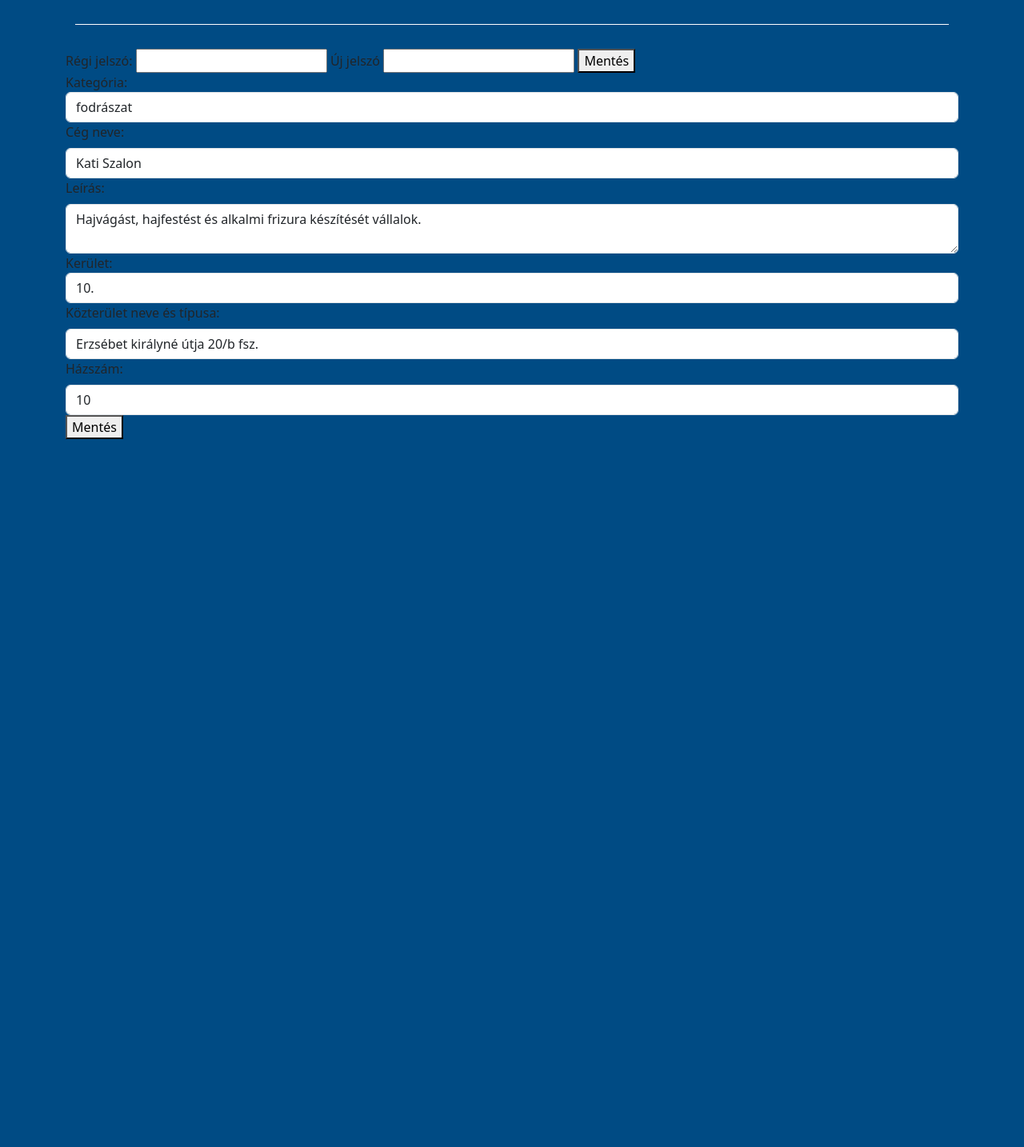
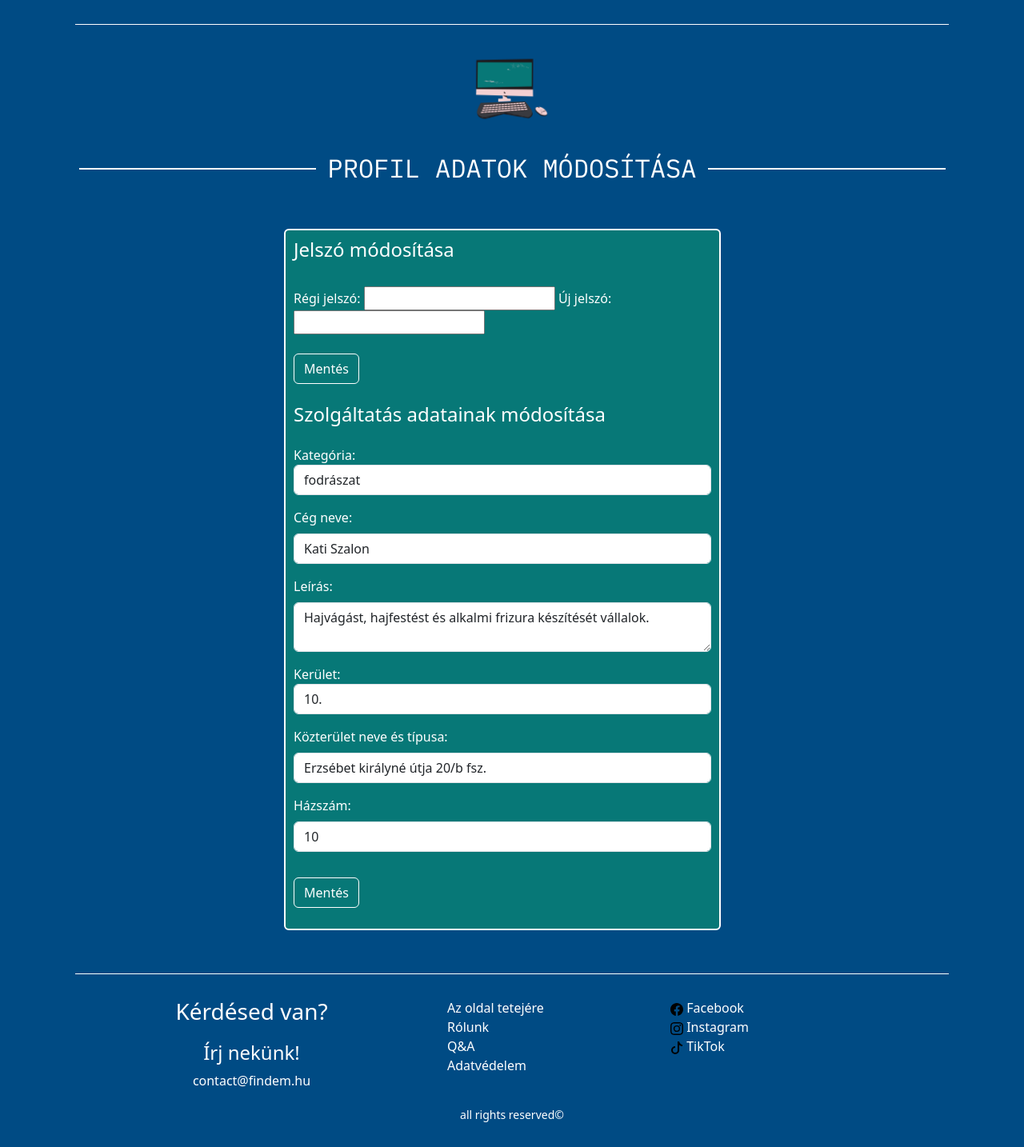
Before and after one commit to pollypudlipotty/findem, a PHP site: page /service_profile/updateProfile in a window 1280 px wide. Shown: the part 231-1665 px from the top of the page at 80% size. Before the commit the page ends 780 px from the top, so only its background shows below. Run offline with PHP 8.4, Linux system fonts and the light colour scheme; a user stored in the database is signed in; data comes from the database, SQL or seed files in the repository.

Commit message:
update_views
seeker, provider

```diff
--- a/app/views/data_protection_view.php
+++ b/app/views/data_protection_view.php
@@ -4,10 +4,10 @@
 
 <?php include 'inc/' . $nav; ?>
 
+<div class="d-flex justify-content-center">
+        <img id="dataImage" src="/public/images/dataProtection.png" alt="Adatvédelem">
+    </div>
 <div>
-    <div class="d-inline-flex justify-content-center">
-        <img class="servicesGif" src="/public/images/dataProtection.png" alt="Adatvédelem">
-    </div>
     <div class="row col-12">
     <h2 class="text-center m-b-4 titles"><span>Adatvédelem<span></h2>
     </div>
--- a/app/views/inc/provider_nav.php
+++ b/app/views/inc/provider_nav.php
@@ -15,7 +15,7 @@
             <div class="collapse navbar-collapse" id="navbarSupportedContent">
                 <ul class="navbar-nav me-auto mb-2 mb-lg-0">
                     <li class="nav-item">
-                        <a class="nav-link" href="#" onclick="redirectToPage('/freeDates.html')">Szabad időpontok</a>
+                        <a class="nav-link" href="#" onclick="redirectToPage('/appointments')">Szabad időpontok</a>
                     </li>
                     <li class="nav-item">
 
--- a/app/views/provider_update_view.php
+++ b/app/views/provider_update_view.php
@@ -10,22 +10,34 @@
     <?php endif; ?>
 </div>
 
+<img id="registration-logo" src="/public/images/registration_logo.png" alt="Regisztráció" class="img-fluid mx-auto d-block">
 
+<div class="row">
+        <h2 class="text-center m-b-4 titles"><span>Profil adatok módosítása<span></h2>
+</div>
+
+<div class="container justify-content-center">
+<div class="row col-12 d-flex justify-content-center">
+    <div class="card w-50 m-4 mt-5 profilUpdate">
+        <h4>Jelszó módosítása</h4>
         <div>
-    <form action="/service_profile/updatePassword" method="POST">
+            <form class="mt-4" action="/service_profile/updatePassword" method="POST">
                 <label for="oldPassword">Régi jelszó:</label>
                 <input type="password" name="oldPassword">
-        <label for="newPassword">Új jelszó</label>
+                <label for="newPassword">Új jelszó:</label>
                 <input type="password" name="newPassword">
-        <button>Mentés</button>
+                <div>
+                    <button type="submit" class="btn btn-primary m-4 ms-0" onclick="">Mentés</button>
+                </div>
             </form>
         </div>
 
         <div>
-    <form action="/service_profile/updateService" method="POST">
+        <h4>Szolgáltatás adatainak módosítása</h4>
+            <form class="mt-4" action="/service_profile/updateService" method="POST">
 
                 <label for="company_district">Kategória:</label>
-        <select class="form-control" id="service_category" name="service_category">
+                <select class="form-control mb-3" id="service_category" name="service_category">
                     <?php foreach ($categories as $category): ?>
                                         <?php if ($serviceData['service_category_id'] === $category['category_id']): ?>
                                                             <option value="<?= $category['category_id']; ?>"
@@ -37,15 +49,15 @@
                 </select>
 
                 <label for="company_name" class="form-label">Cég neve:</label>
-        <input type="text" class="form-control" id="company_name" name="company_name"
+                <input type="text" class="form-control mb-3" id="company_name" name="company_name"
                     value="<?= htmlentities($serviceData['service_name']); ?>">
 
                 <label for="company_description" class="form-label">Leírás:</label>
-        <textarea class="form-control" id="company_description" name="company_description"
+                <textarea class="form-control mb-3" id="company_description" name="company_description"
                 ><?php echo htmlentities($serviceData['service_description']); ?></textarea>
 
                 <label for="company_district">Kerület:</label>
-        <select class="form-control" id="company_district" name="company_district">
+                <select class="form-control mb-3" id="company_district" name="company_district">
                     <?php
                     for ($i = 1; $i < 24; $i++) {
                         if ($serviceData['service_district'] === $i) {
@@ -58,11 +70,18 @@
                 </select>
 
                 <label for="company_street" class="form-label">Közterület neve és típusa:</label>
-        <input type="text" class="form-control" id="company_street" name="company_street" value="<?= htmlentities($serviceData['service_address']); ?>">
+                <input type="text" class="form-control mb-3" id="company_street" name="company_street" value="<?= htmlentities($serviceData['service_address']); ?>">
 
                 <label for="company_housenumber" class="form-label">Házszám:</label>
-        <input type="text" class="form-control" id="company_housenumber" name="company_housenumber" value="<?= htmlentities($serviceData['service_housenumber']); ?>">
-
-        <button>Mentés</button>
+                <input type="text" class="form-control mb-3" id="company_housenumber" name="company_housenumber" value="<?= htmlentities($serviceData['service_housenumber']); ?>">
+                <div>
+                    <button type="submit" class="btn btn-primary m-3 ms-0" onclick="">Mentés</button>
+                </div>
             </form>
         </div>
+    </div>
+    </div>
+</div>
+
+
+<?php include 'inc/footer.php'; ?>
--- a/app/views/registration_view.php
+++ b/app/views/registration_view.php
@@ -13,7 +13,6 @@
 
         <div class="row">
             <h2 class="text-center m-b-4 titles"><span>Regisztráció<span></h2>
-
         </div>
 
         <div class="container registrationBox">
--- a/public/styles/style.css
+++ b/public/styles/style.css
@@ -284,6 +284,10 @@ h3{
     color: white;
 }
 
+#dataImage {
+    max-height: 200px;
+}
+
 
 /*account*/
 
@@ -314,3 +318,16 @@ h3{
 .profile-del {
     display: none;
 }
+
+/* adatok módosítása  */
+
+.profilUpdate {
+color: white;
+background-color: #077877;
+border: solid 2px white;
+padding: 10px;
+}
+
+.updateLabel {
+    text-decoration: underline;
+}
```
Also changed, not shown: app/views/seeker_update_view.php (+18 -2 lines). Lines whose indentation alone changed are shown as unchanged.
